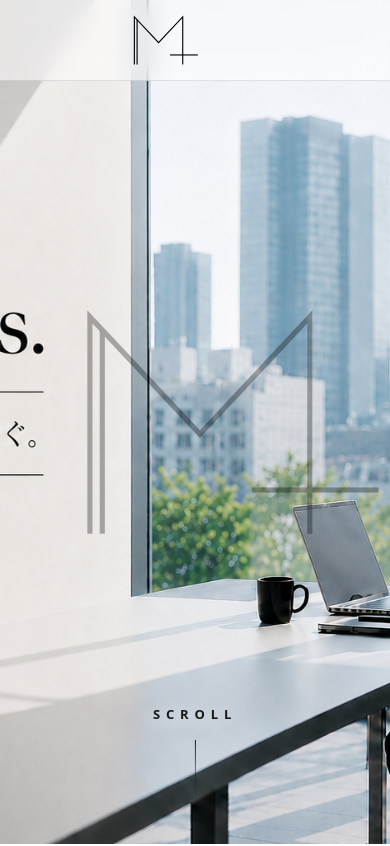
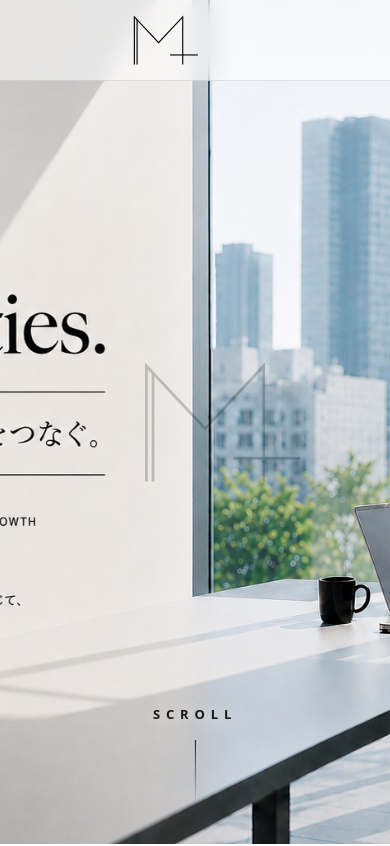
Before and after one commit to musubi-create/musubi, a Next.js app: page / in a window 390 px wide. Shown: the top 846 px of the page. Built offline with nearby package versions, Linux system fonts and the light colour scheme.

Commit message:
Adjust mobile hero image

```diff
--- a/app/page.tsx
+++ b/app/page.tsx
@@ -109,13 +109,13 @@ export default function Home() {
   alt="MUSUBI Hero"
   fill
   priority
-          className="object-cover object-center hero-slow-zoom"
+  className="object-cover object-[43%_center] md:object-center hero-slow-zoom"
 />
 <div className="pointer-events-none absolute inset-0 z-10 flex items-center justify-center translate-x-4">
   <img
     src="/images/logo-2.2.svg"
     alt=""
-    className="w-[60vw] min-w-[600px] max-w-[850px] opacity-30 transition-all duration-800 drop-shadow-[0_0_60px_rgba(255,255,255,0.9)]"
+className="w-[82vw] max-w-[360px] opacity-20 transition-all duration-800 drop-shadow-[0_0_40px_rgba(255,255,255,0.75)] md:w-[60vw] md:min-w-[600px] md:max-w-[850px] md:opacity-30 md:drop-shadow-[0_0_60px_rgba(255,255,255,0.9)]"
   />
 </div>
         <div className="absolute bottom-10 left-1/2 z-20 flex -translate-x-1/2 flex-col items-center">
@@ -506,11 +506,10 @@ export default function Home() {
   <div className="mx-auto grid max-w-7xl gap-12 border-b border-white/10 pb-12 md:grid-cols-[1.4fr_1fr_1fr_1fr]">
     <div>
       <p className="text-xs font-semibold tracking-[0.6em] text-white/80">MUSUBI</p>
-      <p className="mt-5 max-w-xs text-xs leading-[2] tracking-[0.08em] text-white/50">
-        電話の先にいる「人」と向き合うインサイドセールス。
-        <p className="mt-2 max-w-xs text-xs leading-[2] tracking-[0.08em] text-white/50"></p>
-        人と人をむすび、商談につなぎます。
-      </p>
+      <div className="mt-5 max-w-xs text-xs leading-[2] tracking-[0.08em] text-white/50">
+  <p>電話の先にいる「人」と向き合うインサイドセールス。</p>
+  <p className="mt-2">人と人をむすび、商談につなぎます。</p>
+</div>
     </div>
 
     <div>
```
Lines whose indentation alone changed are shown as unchanged.
